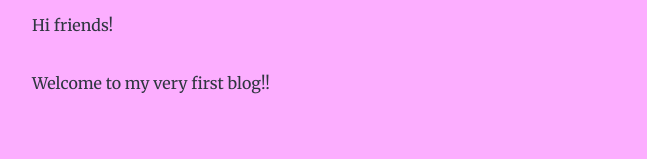
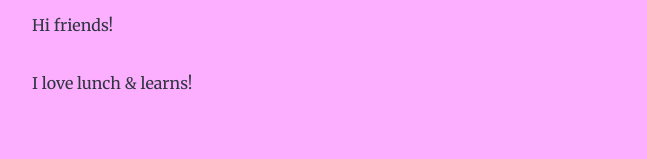
Before and after one commit to rita3ko/lunch-n-learn, a Gatsby site: page /hello-world/ in a window 1280 px wide. Shown: the part 228-387 px from the top of the page, without its empty margins (292-939 px from the left). Built offline with nearby package versions, Linux system fonts and the light colour scheme; Gatsby itself is replaced by a stand-in of ours.

Commit message:
Update index.md

```diff
--- a/content/blog/hello-world/index.md
+++ b/content/blog/hello-world/index.md
@@ -6,4 +6,4 @@ description: "Hello World"
 
 Hi friends!
 
-Welcome to my very first blog!!
+I love lunch & learns!
```
